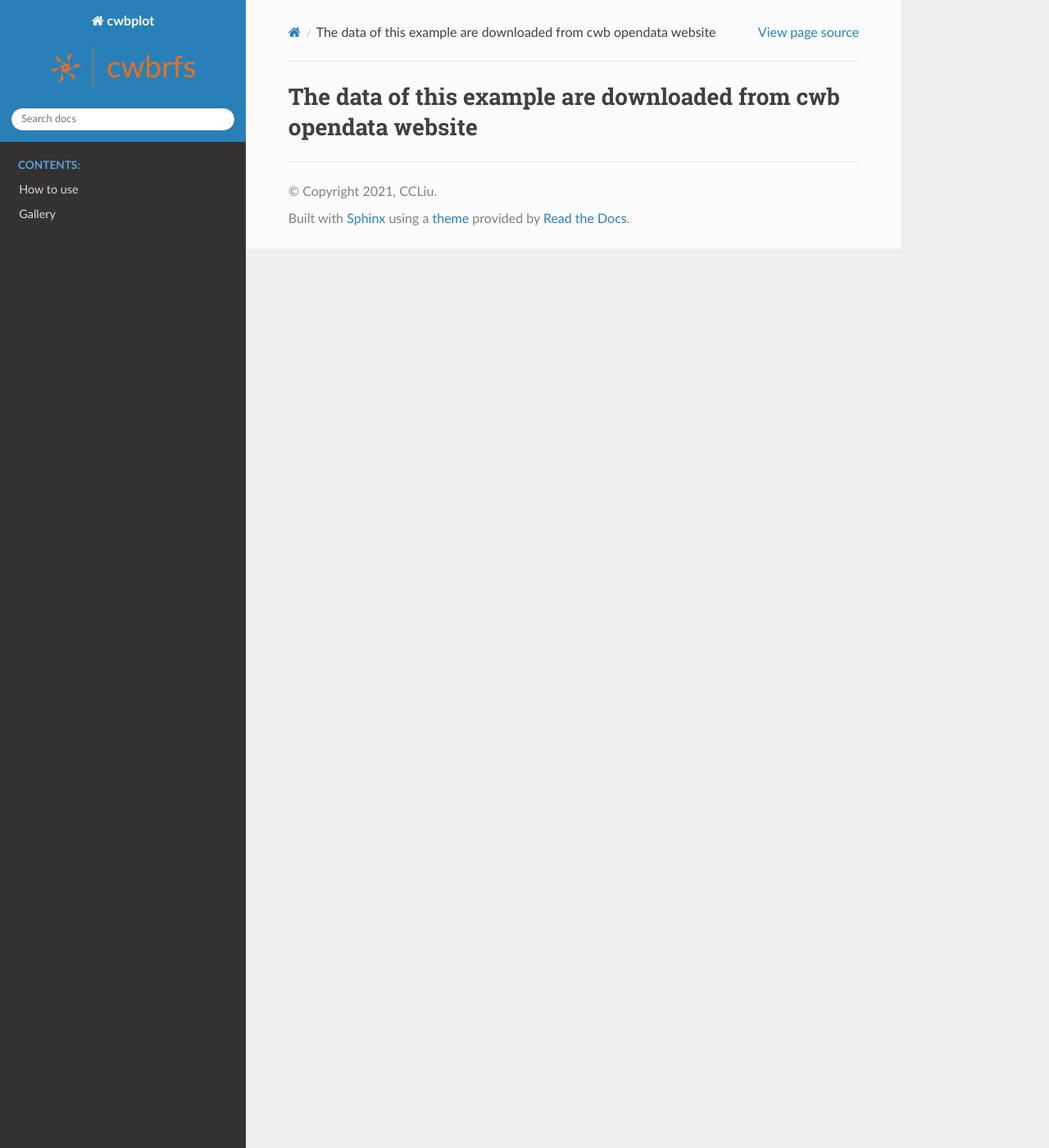
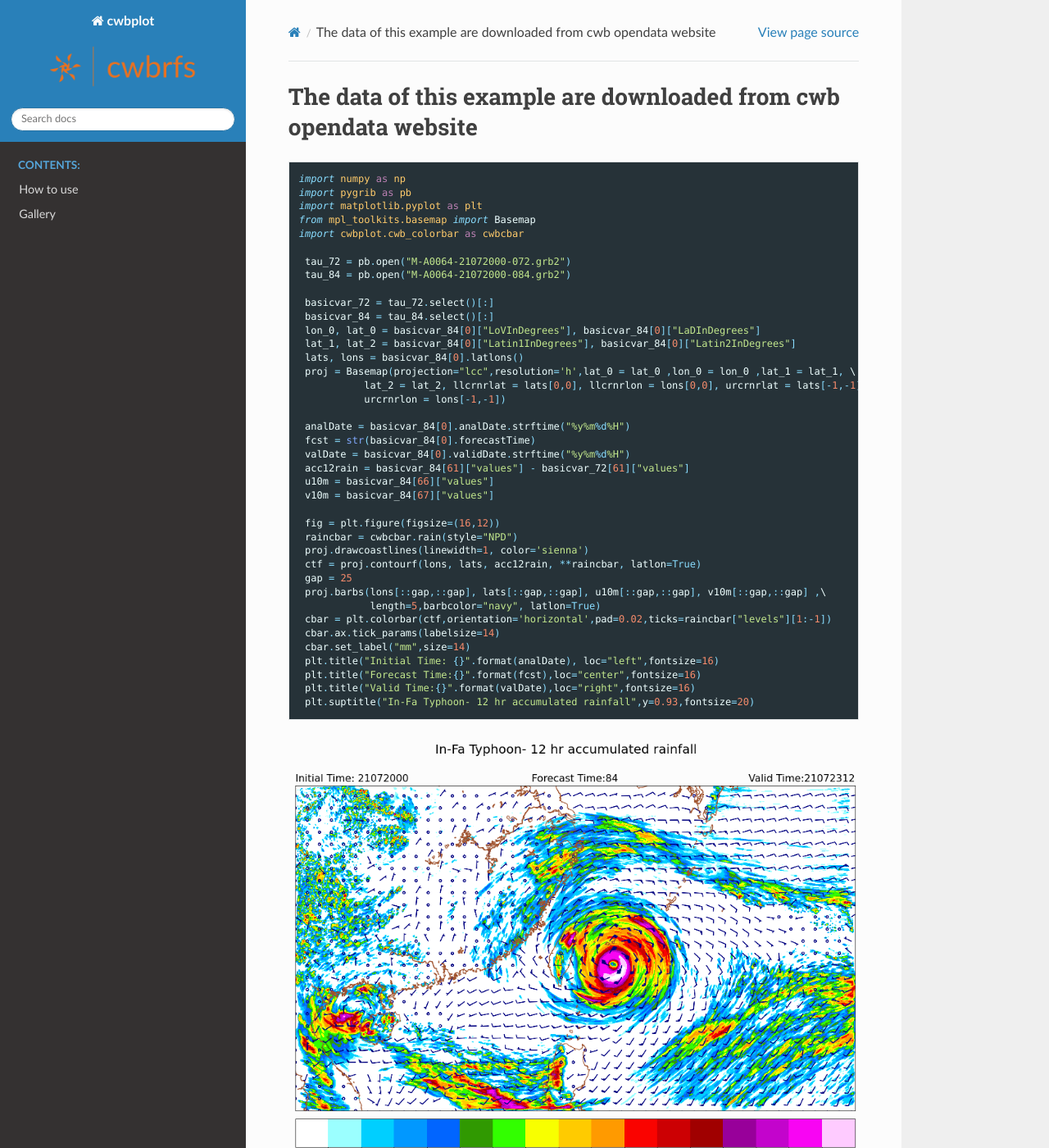
Before and after one commit to Liu-CWB/cwbplot, a Sphinx documentation site: the page built from docs/source/example/12accrain_basemap.rst, in a window 1280 px wide and 1400 px high. Shown: the whole window at 82% size. Built offline with Sphinx 7.4.7 and the Read the Docs theme 2.0.0, drawn with Linux system fonts in a browser that asks for light colours.

Commit message:
Update 12accrain_basemap.rst

```diff
--- a/docs/source/example/12accrain_basemap.rst
+++ b/docs/source/example/12accrain_basemap.rst
@@ -1,2 +1,46 @@
 The data of this example are downloaded from cwb opendata website
 -----
+
+.. code-block:: python
+
+   import numpy as np
+   import pygrib as pb
+   import matplotlib.pyplot as plt
+   from mpl_toolkits.basemap import Basemap
+   import cwbplot.cwb_colorbar as cwbcbar
+
+    tau_72 = pb.open("M-A0064-21072000-072.grb2")
+    tau_84 = pb.open("M-A0064-21072000-084.grb2")
+
+    basicvar_72 = tau_72.select()[:]
+    basicvar_84 = tau_84.select()[:]
+    lon_0, lat_0 = basicvar_84[0]["LoVInDegrees"], basicvar_84[0]["LaDInDegrees"]
+    lat_1, lat_2 = basicvar_84[0]["Latin1InDegrees"], basicvar_84[0]["Latin2InDegrees"]
+    lats, lons = basicvar_84[0].latlons()
+    proj = Basemap(projection="lcc",resolution='h',lat_0 = lat_0 ,lon_0 = lon_0 ,lat_1 = lat_1, \
+              lat_2 = lat_2, llcrnrlat = lats[0,0], llcrnrlon = lons[0,0], urcrnrlat = lats[-1,-1], \
+              urcrnrlon = lons[-1,-1])
+
+    analDate = basicvar_84[0].analDate.strftime("%y%m%d%H")
+    fcst = str(basicvar_84[0].forecastTime)
+    valDate = basicvar_84[0].validDate.strftime("%y%m%d%H")
+    acc12rain = basicvar_84[61]["values"] - basicvar_72[61]["values"]
+    u10m = basicvar_84[66]["values"]
+    v10m = basicvar_84[67]["values"]
+
+    fig = plt.figure(figsize=(16,12))
+    raincbar = cwbcbar.rain(style="NPD")
+    proj.drawcoastlines(linewidth=1, color='sienna')
+    ctf = proj.contourf(lons, lats, acc12rain, **raincbar, latlon=True)
+    gap = 25
+    proj.barbs(lons[::gap,::gap], lats[::gap,::gap], u10m[::gap,::gap], v10m[::gap,::gap] ,\
+               length=5,barbcolor="navy", latlon=True)
+    cbar = plt.colorbar(ctf,orientation='horizontal',pad=0.02,ticks=raincbar["levels"][1:-1])
+    cbar.ax.tick_params(labelsize=14)
+    cbar.set_label("mm",size=14)
+    plt.title("Initial Time: {}".format(analDate), loc="left",fontsize=16)
+    plt.title("Forecast Time:{}".format(fcst),loc="center",fontsize=16)
+    plt.title("Valid Time:{}".format(valDate),loc="right",fontsize=16)
+    plt.suptitle("In-Fa Typhoon- 12 hr accumulated rainfall",y=0.93,fontsize=20)
+
+.. image:: ../image/_gallery/12acc_rainfall_basemap.png
```
